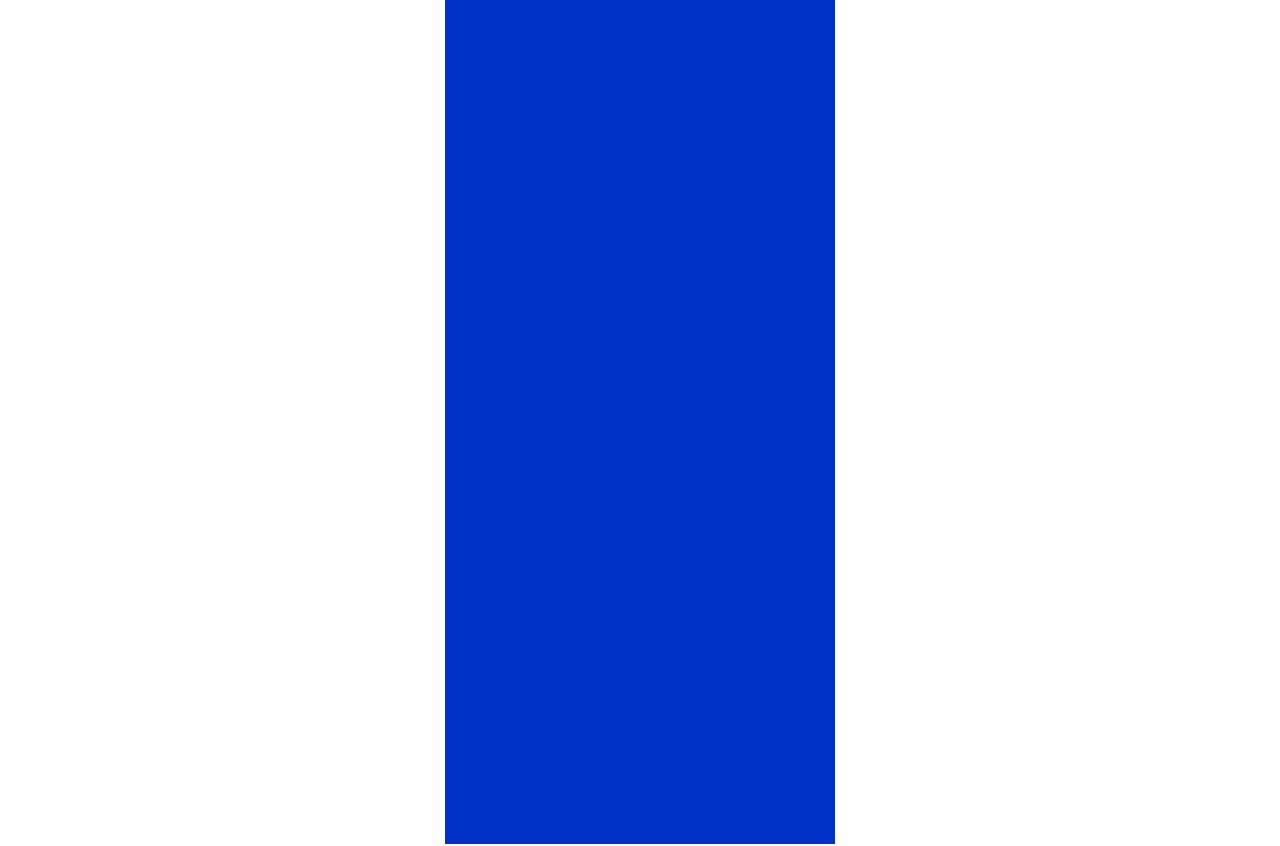
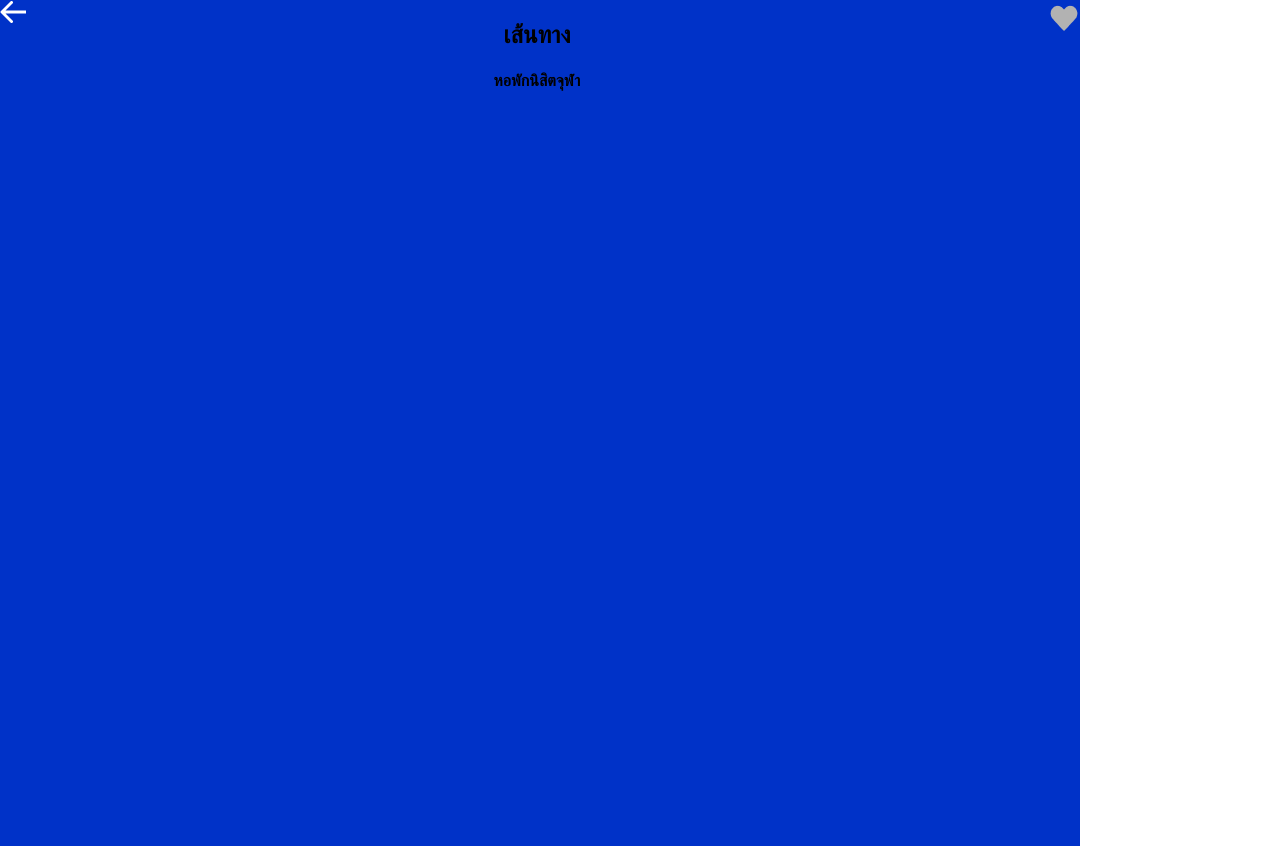
Before and after one commit to Khemzh/muvwheel_frontend, a React (Create React App) app: page / in a window 1280 px wide. Shown: the top 846 px of the page. Built offline with nearby package versions, Linux system fonts and the light colour scheme.

Commit message:
save to PR pang branch

```diff
--- a/src/Pages/ShowPath.css
+++ b/src/Pages/ShowPath.css
@@ -1,15 +1,22 @@
 .App {
     text-align: center;
   }
-  .bg{
-
+.bg{
     display: block;
-    margin-left: auto;
-    margin-right: auto;
-    width: 390px;
-    height: 844px;
+    width: 1080px;
+    height: 1710px;
     background-color: #0032C8;
   }
+.header{
+    display: flex;
+    justify-content: space-between;
+
+}
+
+
+
+
+
 @font-face {
     font-family: 'Poppins';
     src: local('Poppins'), url(/public/Poppins/Poppins-Black.ttf) format('truetype');
--- a/src/Pages/ShowPath.js
+++ b/src/Pages/ShowPath.js
@@ -8,7 +8,22 @@ function App() {
   return (
     <div className="App">
       <div className='bg'>
-
+         <div className='header'>
+            <div className='leftArrow'>
+              <img src="/img/arrow.png"/>
+            </div>
+            <div className='headerText'>
+                <h2>
+                  เส้นทาง
+                </h2>
+                <h4>
+                  หอพักนิสิตจุฬา
+                </h4>
+            </div>
+            <div className='heart'>
+              <img src="/img/heart.png"/>
+            </div>
+         </div>
       </div>
 
     </div>
```
Also changed, not shown: public/img/arrow.png (added), public/img/heart.png (added).
